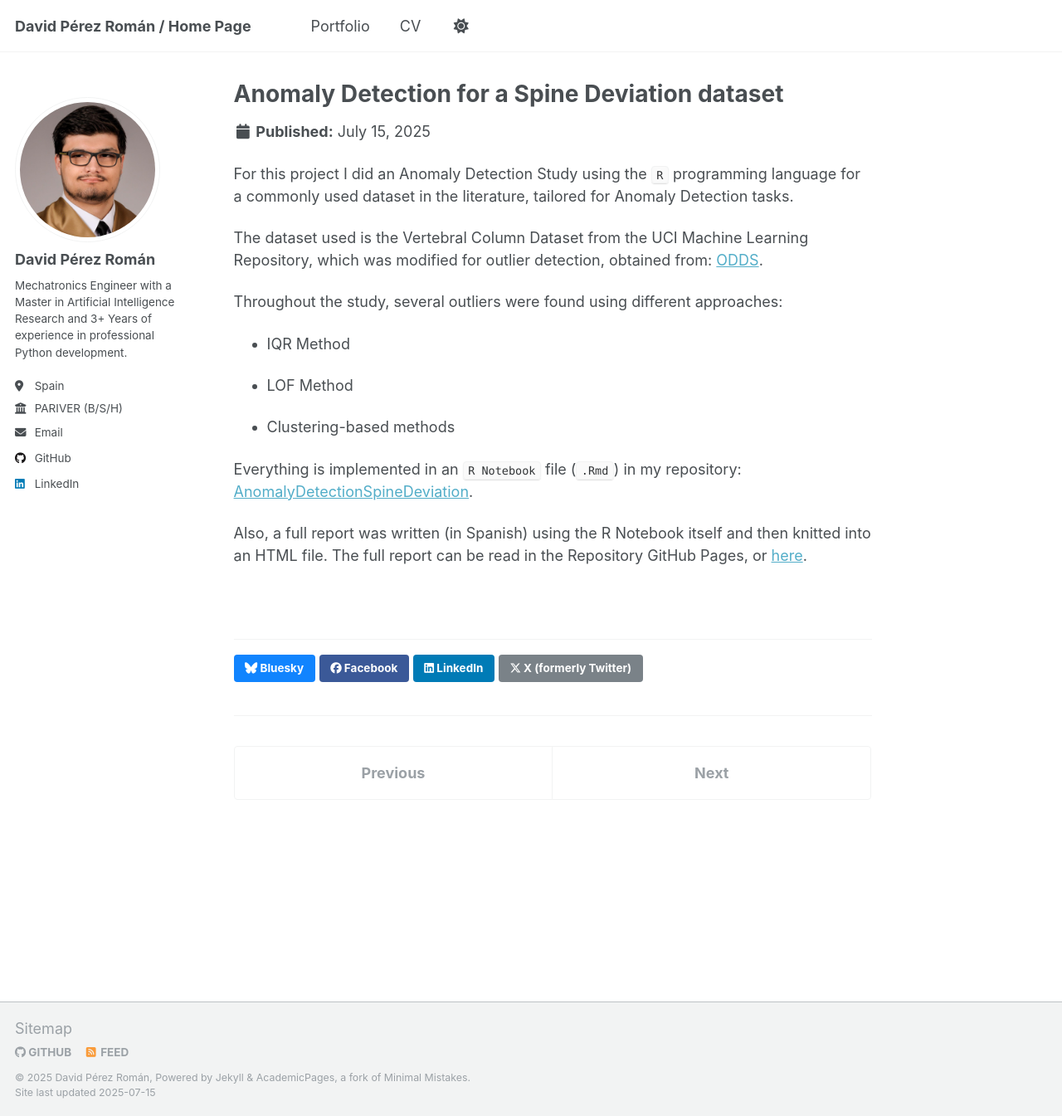
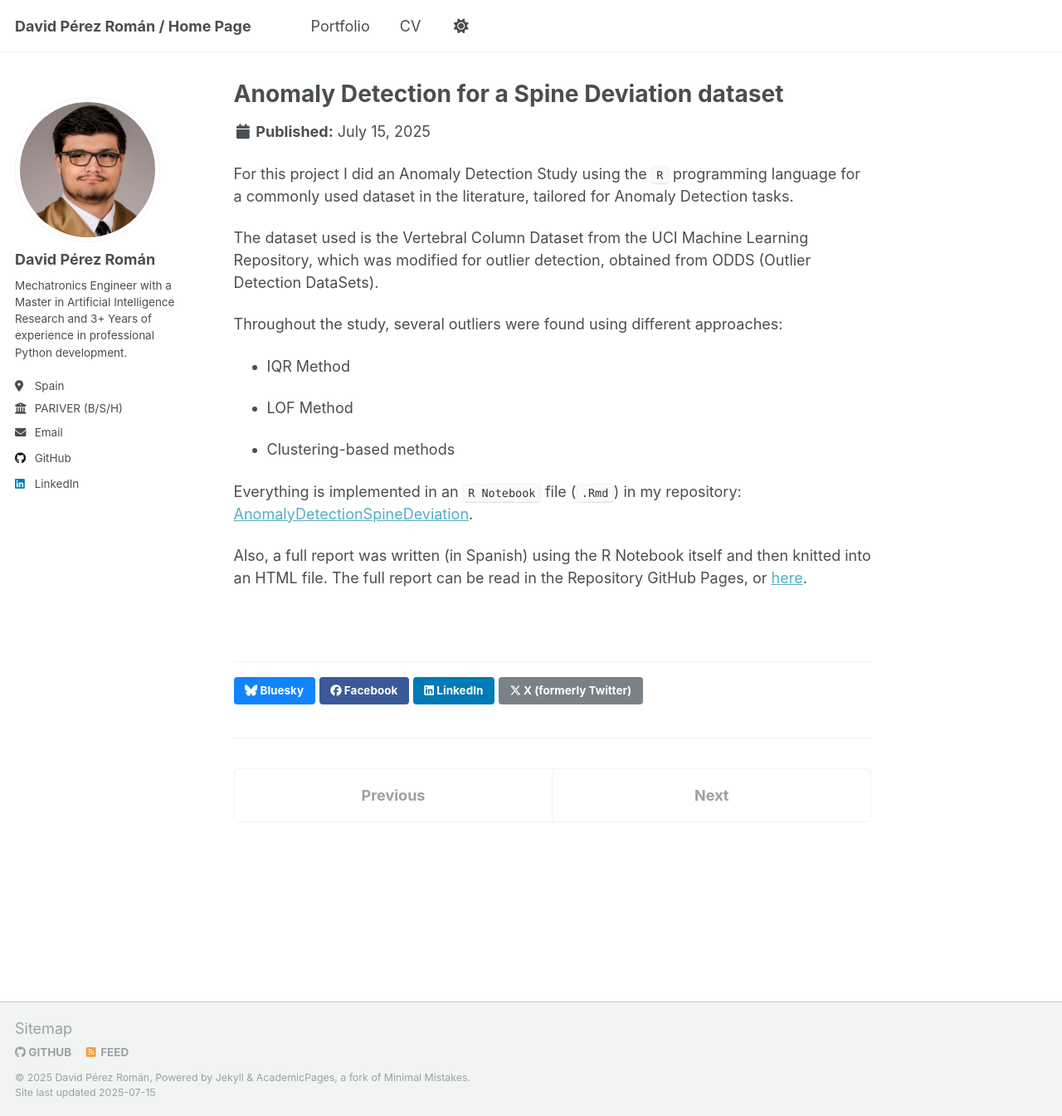
Before and after one commit to PerezDavid-98/PerezDavid-98.github.io, a Jekyll site: the page built from _portfolio/05_AnomalyDetectionSpineDeviation.md, in a window 1280 px wide and 1345 px high. Shown: the whole window at 83% size. Built offline with Jekyll 4.4.1, drawn with Linux system fonts in a browser that asks for light colours.

Commit message:
updated portfolio entry

```diff
--- a/_portfolio/05_AnomalyDetectionSpineDeviation.md
+++ b/_portfolio/05_AnomalyDetectionSpineDeviation.md
@@ -7,7 +7,7 @@ collection: portfolio
 
 For this project I did an Anomaly Detection Study using the `R` programming language for a commonly used dataset in the literature, tailored for Anomaly Detection tasks.
 
-The dataset used is the Vertebral Column Dataset from the UCI Machine Learning Repository, which was modified for outlier detection, obtained from: [ODDS](http://odds.cs.stonybrook.edu/vertebral-dataset/).
+The dataset used is the Vertebral Column Dataset from the UCI Machine Learning Repository, which was modified for outlier detection, obtained from ODDS (Outlier Detection DataSets).
 
 Throughout the study, several outliers were found using different approaches:
 
```
